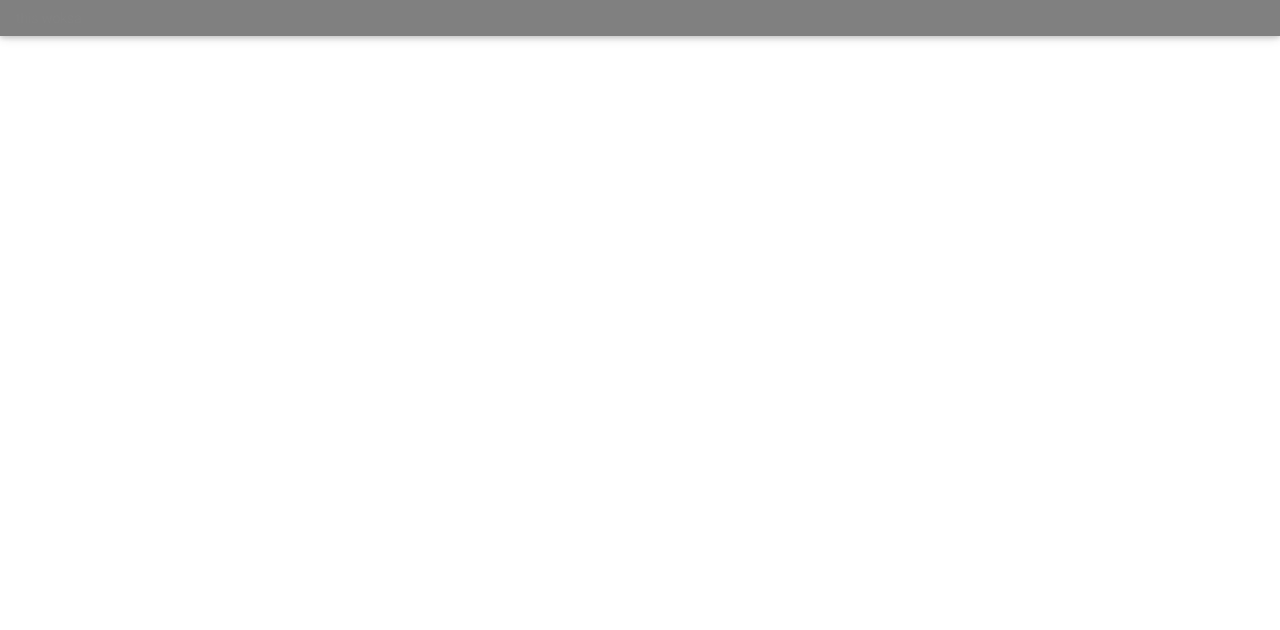
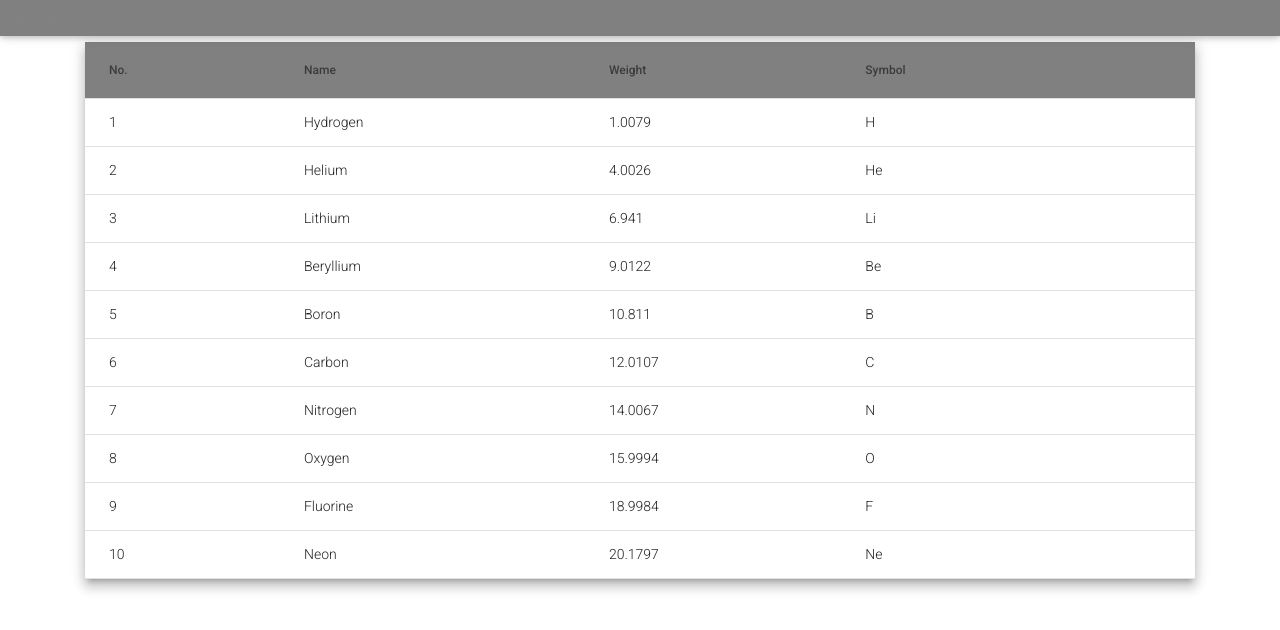
Before and after one commit to wilbrone/ClickToShop, an Angular app: page /click-2-shop/order in a window 1280 px wide. Before the commit this address led to /. Shown: the top 630 px of the page. Built offline with nearby package versions, Linux system fonts and the light colour scheme; some icons are missing.

Commit message:
add order page

```diff
--- a/src/app/app-routing.module.ts
+++ b/src/app/app-routing.module.ts
@@ -4,12 +4,14 @@
 import { HomeComponent } from './components/home/home.component';
 import { ProductsComponent } from './components/products/products.component';
 import { ProductDetailComponent } from './components/product-detail/product-detail.component';
+import { CartComponent } from './components/cart/cart.component';
 
 
 const routes: Routes = [
   {path: 'click-2-shop', component: HomeComponent},
   {path: 'click-2-shop/products', component: ProductsComponent},
   {path: 'click-2-shop/products/details', component: ProductDetailComponent},
+  {path: 'click-2-shop/order', component: CartComponent},
 
   {path: '', pathMatch: 'full', redirectTo: 'click-2-shop'}
 ];
--- /dev/null
+++ b/src/app/components/cart/cart.component.css
@@ -0,0 +1,7 @@
+table {
+    width: 100%;
+}
+
+th {
+    background-color: grey;
+}
--- /dev/null
+++ b/src/app/components/cart/cart.component.html
@@ -0,0 +1,36 @@
+<section style="padding-top:3em;">
+  <div class="container">
+    <table mat-table [dataSource]="dataSource" class="mat-elevation-z8">
+
+      <!--- Note that these columns can be defined in any order.
+            The actual rendered columns are set as a property on the row definition" -->
+
+      <!-- Position Column -->
+      <ng-container matColumnDef="position">
+        <th mat-header-cell *matHeaderCellDef> No. </th>
+        <td mat-cell *matCellDef="let element"> {{element.position}} </td>
+      </ng-container>
+
+      <!-- Name Column -->
+      <ng-container matColumnDef="name">
+        <th mat-header-cell *matHeaderCellDef> Name </th>
+        <td mat-cell *matCellDef="let element"> {{element.name}} </td>
+      </ng-container>
+
+      <!-- Weight Column -->
+      <ng-container matColumnDef="weight">
+        <th mat-header-cell *matHeaderCellDef> Weight </th>
+        <td mat-cell *matCellDef="let element"> {{element.weight}} </td>
+      </ng-container>
+
+      <!-- Symbol Column -->
+      <ng-container matColumnDef="symbol">
+        <th mat-header-cell *matHeaderCellDef> Symbol </th>
+        <td mat-cell *matCellDef="let element"> {{element.symbol}} </td>
+      </ng-container>
+
+      <tr mat-header-row *matHeaderRowDef="displayedColumns"></tr>
+      <tr mat-row *matRowDef="let row; columns: displayedColumns;"></tr>
+    </table>
+  </div>
+</section>
--- /dev/null
+++ b/src/app/components/cart/cart.component.ts
@@ -0,0 +1,38 @@
+import { Component, OnInit } from '@angular/core';
+
+@Component({
+  selector: 'app-cart',
+  templateUrl: './cart.component.html',
+  styleUrls: ['./cart.component.css']
+})
+export class CartComponent implements OnInit {
+
+  constructor() { }
+
+  displayedColumns: string[] = ['position', 'name', 'weight', 'symbol'];
+  dataSource = ELEMENT_DATA;
+
+  ngOnInit(): void {
+  }
+
+}
+
+const ELEMENT_DATA: PeriodicElement[] = [
+  {position: 1, name: 'Hydrogen', weight: 1.0079, symbol: 'H'},
+  {position: 2, name: 'Helium', weight: 4.0026, symbol: 'He'},
+  {position: 3, name: 'Lithium', weight: 6.941, symbol: 'Li'},
+  {position: 4, name: 'Beryllium', weight: 9.0122, symbol: 'Be'},
+  {position: 5, name: 'Boron', weight: 10.811, symbol: 'B'},
+  {position: 6, name: 'Carbon', weight: 12.0107, symbol: 'C'},
+  {position: 7, name: 'Nitrogen', weight: 14.0067, symbol: 'N'},
+  {position: 8, name: 'Oxygen', weight: 15.9994, symbol: 'O'},
+  {position: 9, name: 'Fluorine', weight: 18.9984, symbol: 'F'},
+  {position: 10, name: 'Neon', weight: 20.1797, symbol: 'Ne'},
+];
+
+export interface PeriodicElement {
+  name: string;
+  position: number;
+  weight: number;
+  symbol: string;
+}
--- a/src/app/components/product-detail/product-detail.component.css
+++ b/src/app/components/product-detail/product-detail.component.css
@@ -43,9 +43,15 @@
 }
 
 ul li:before {
+    /* content: "\f3fd"; */
+    display: inline-block;
+    margin-left: -36px;
+    width: 36px;
     content: '✓';
 }
 
 ul li {
-    margin: 2em;
+    /* margin: 2em; */
+    line-height: 1;
+    padding: 8px 0 8px 36px;
 }
```
Also changed, not shown: src/app/app.module.ts (+7 -2 lines), 1 other file (tests, documents, lock files or other folders).
